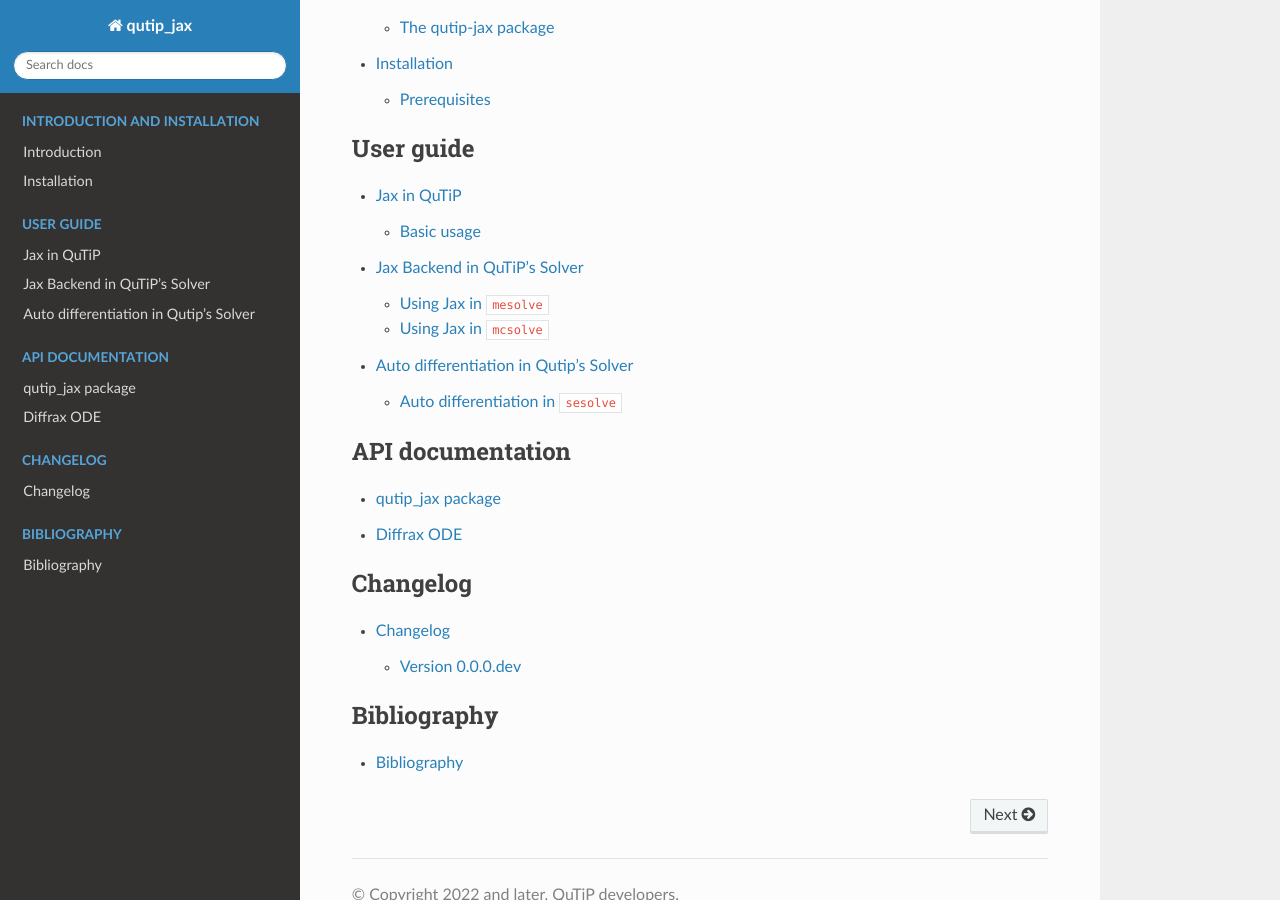
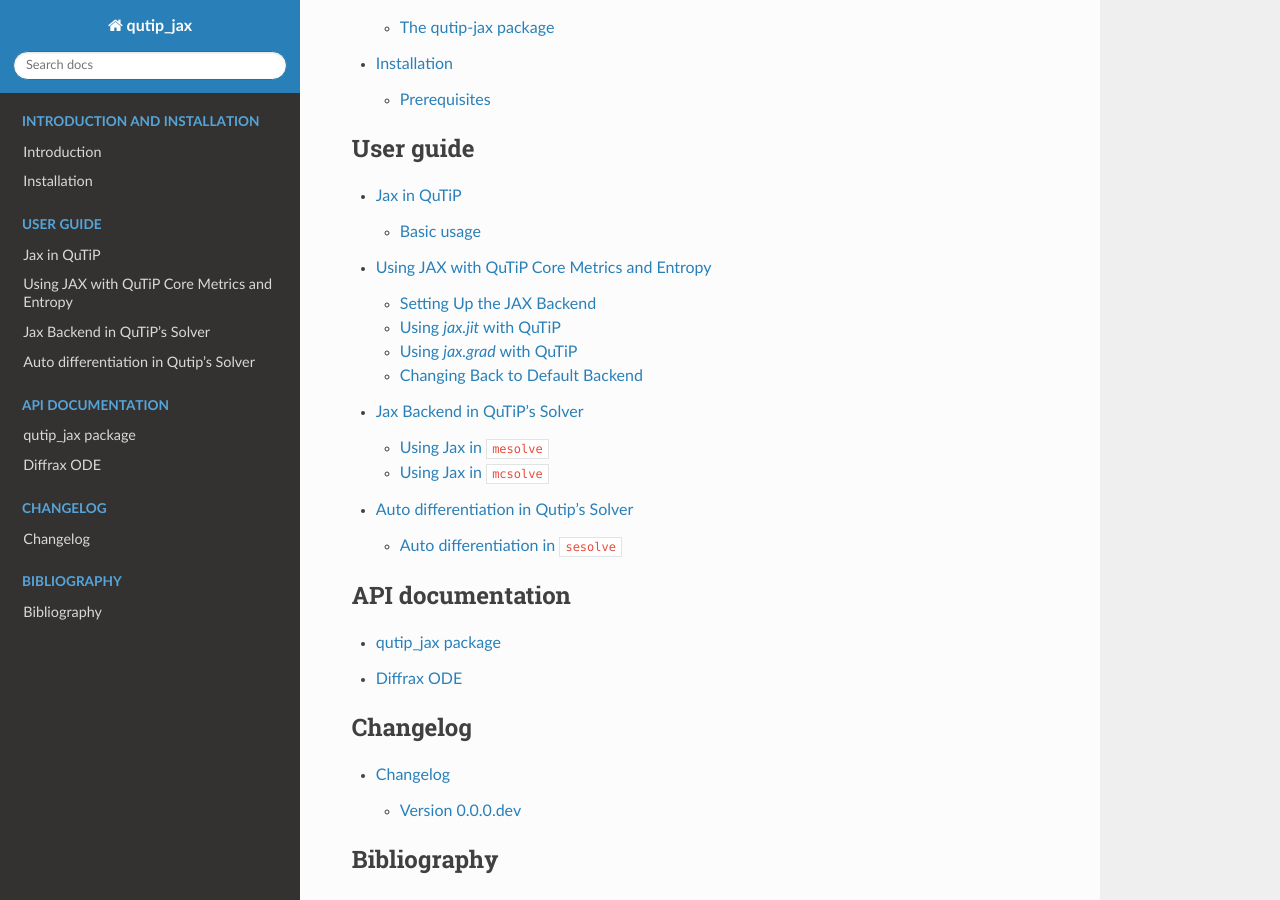
Before and after one commit to qutip/qutip-jax, a Sphinx documentation site: the page built from doc/source/index.rst, in a window 1280 px wide and 900 px high, scrolled down 464 px. Built offline with Sphinx 7.4.7 and the Read the Docs theme 2.0.0, drawn with Linux system fonts in a browser that asks for light colours; the version number could not be read and is left out; some of the changed lines change nothing that is shown.

Commit message:
add documentation for metrics and entropy

```diff
--- a/doc/source/index.rst
+++ b/doc/source/index.rst
@@ -22,6 +22,7 @@
     :caption: User guide
 
     basics.rst
+    metrics.rst
     solver.rst
     autodiff.rst
 
--- /dev/null
+++ b/doc/source/metrics.rst
@@ -0,0 +1,149 @@
+Using JAX with QuTiP Core Metrics and Entropy
+=============================================
+
+This guide demonstrates how to utilize JAX's `grad` and `jit` functionalities with QuTiP's `core.metrics` and `entropy` modules by changing the backend to JAX.
+
+Setting Up the JAX Backend
+--------------------------
+
+To enable JAX as the backend for QuTiP, you need to set the backend to `jax` using the `use_jax_backend` function. This allows you to use JAX's `grad` and `jit` with QuTiP functions.
+
+.. code-block:: python
+
+    import qutip
+    import qutip_jax
+
+    # Use JAX as the backend
+    qutip_jax.use_jax_backend()
+
+Using `jax.jit` with QuTiP
+--------------------------
+
+`jax.jit` compiles your function to make it run faster. Here's how to use `jax.jit` with functions from `qutip.core.metrics` and `qutip.entropy`:
+
+### Example with `fidelity` from `qutip.core.metrics`
+
+.. code-block:: python
+
+    import jax
+    from qutip import basis
+    from qutip.core.metrics import fidelity
+    import qutip_jax
+
+    # Use JAX as the backend
+    qutip_jax.use_jax_backend()
+
+    # Define states
+    psi = basis(2, 0).to("jax")
+    phi = basis(2, 1).to("jax")
+
+    # JIT compile the fidelity function
+    jit_fidelity = jax.jit(fidelity)
+
+    # Compute fidelity using JIT compiled function
+    result = jit_fidelity(psi, phi)
+    print("Fidelity:", result)
+
+### Example with `entropy_vn` from `qutip.entropy`
+
+.. code-block:: python
+
+    from qutip import ket2dm
+    from qutip.entropy import entropy_vn
+    import qutip_jax
+
+    # Use JAX as the backend
+    qutip_jax.use_jax_backend()
+
+    # Define a density matrix
+    rho = ket2dm(psi).to("jax")
+
+    # JIT compile the entropy_vn function
+    jit_entropy_vn = jax.jit(entropy_vn)
+
+    # Compute von Neumann entropy using JIT compiled function
+    result = jit_entropy_vn(rho)
+    print("Von Neumann Entropy:", result)
+
+Using `jax.grad` with QuTiP
+---------------------------
+
+`jax.grad` computes the gradient of a function. Here's how to use `jax.grad` with functions from `qutip.core.metrics` and `qutip.entropy`:
+
+### Example with `fidelity` from `qutip.core.metrics`
+
+To compute the gradient, you need a function that returns a scalar. Note that `jax.grad` for `fidelity` does not support `oper` states.
+
+#### Gradient of `fidelity` for Ket/Bra States
+
+.. code-block:: python
+
+    import jax
+    from qutip import basis, fidelity
+    import qutip_jax
+
+    # Use JAX as the backend
+    qutip_jax.use_jax_backend()
+
+    # Define bra and ket states
+    bra_state = basis(2, 0).dag()
+    ket_state = basis(2, 0)
+
+    # Convert to JAX objects
+    bra_state_jax = bra_state.to("jax")
+    ket_state_jax = ket_state.to("jax")
+
+    # Define a fidelity function
+    def fidelity_jax(state1, state2):
+        return fidelity(state1, state2)
+
+    # Compute the gradient of the fidelity function with respect to the first argument
+    grad_fidelity = jax.grad(fidelity_jax, argnums=0)
+
+    # Calculate the gradient
+    try:
+        grad_result = grad_fidelity(bra_state_jax, ket_state_jax)
+        print("Gradient of Fidelity:", grad_result)
+    except Exception as e:
+        print("Error:", e)
+
+### Example with `trace_dist` from `qutip.core.metrics`
+
+The `trace_dist` function supports `oper` states for gradient computation.
+
+.. code-block:: python
+
+    from qutip import rand_dm
+    from qutip.core.metrics import trace_dist
+    import qutip_jax
+
+    # Use JAX as the backend
+    qutip_jax.use_jax_backend()
+
+    # Define an operator state
+    oper_state = rand_dm(2)
+    ket_state = basis(2, 0)
+
+    # Convert to JAX object
+    oper_state_jax = oper_state.to("jax")
+    ket_state_jax = ket_state.to("jax")
+
+    # Define a trace distance function
+    def trace_dist_jax(state1, state2):
+        return trace_dist(state1, state2)
+
+    # Compute the gradient of the trace distance function with respect to the first argument
+    grad_trace_dist = jax.grad(trace_dist_jax, argnums=0)
+
+    # Calculate the gradient
+    grad_result = grad_trace_dist(oper_state_jax, ket_state_jax)
+    print("Gradient of Trace Distance:", grad_result)
+
+Changing Back to Default Backend
+--------------------------------
+
+If you want to switch back to the default backend (NumPy), use the following:
+
+.. code-block:: python
+
+    qutip.settings.core["numpy_backend"] = np
```
